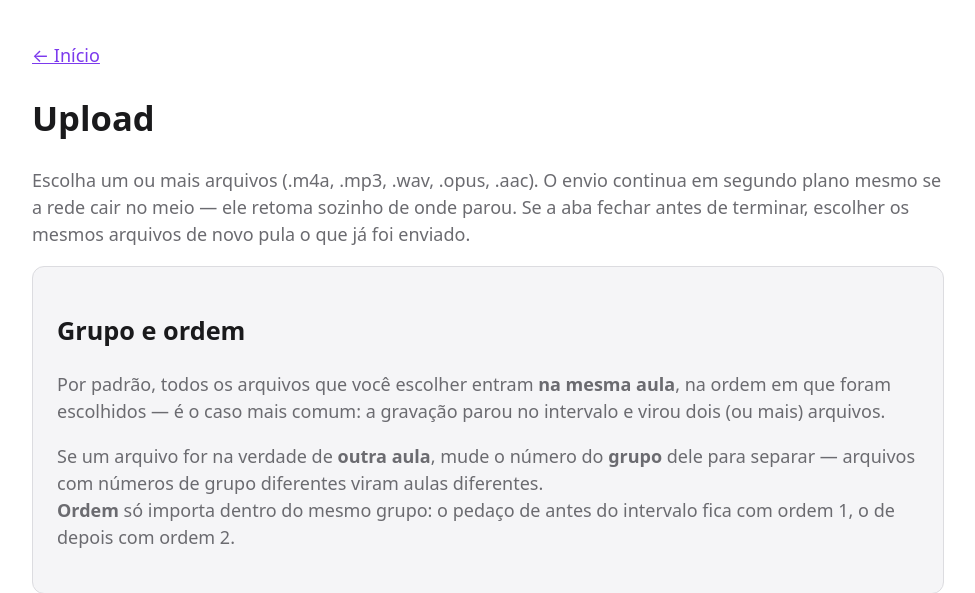
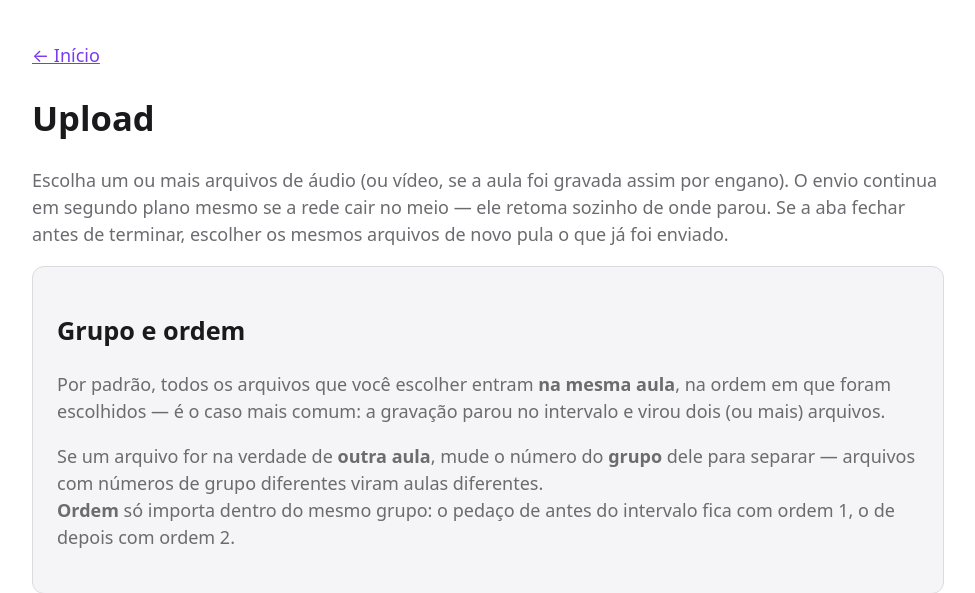
Before and after one commit to mecadosjogos/estudos, a Python web app: template server/app/templates/upload.html in a window 1280 px wide. Shown: the top 593 px of the page, without its empty margins (152-1127 px from the left). Run offline with Jinja, Linux system fonts and the light colour scheme; the template is opened without the code that fills it, so the values that code supplies are empty.

Commit message:
Fase 3: para de restringir por extensão, aceita áudio/vídeo em geral
Terceira extensão real rejeitada em teste manual (.mp4, depois de .opus
e .aac) — sinal de que ficar validando extensão por extensão é o
problema, não a lista em si. ffmpeg (fase 4) lê o áudio de qualquer
contêiner comum, então a validação agora cobre a família inteira
(.m4a/.mp3/.wav/.opus/.aac/.ogg/.flac/.mp4/.mov/.webm/.3gp) e o input
usa accept="audio/*,video/*" em vez de listar extensão por extensão no
HTML. O texto da página também para de prometer uma lista mais curta
do que a real.

Co-Authored-By: Claude Sonnet 5 <noreply@anthropic.com>

```diff
--- a/server/app/templates/upload.html
+++ b/server/app/templates/upload.html
@@ -4,9 +4,10 @@
 <p><a href="/">← Início</a></p>
 <h1>Upload</h1>
 <p class="muted">
-	Escolha um ou mais arquivos (.m4a, .mp3, .wav, .opus, .aac). O envio continua em segundo
-	plano mesmo se a rede cair no meio — ele retoma sozinho de onde parou. Se a aba fechar antes
-	de terminar, escolher os mesmos arquivos de novo pula o que já foi enviado.
+	Escolha um ou mais arquivos de áudio (ou vídeo, se a aula foi gravada assim por engano). O
+	envio continua em segundo plano mesmo se a rede cair no meio — ele retoma sozinho de onde
+	parou. Se a aba fechar antes de terminar, escolher os mesmos arquivos de novo pula o que já
+	foi enviado.
 </p>
 
 <div class="card">
@@ -26,7 +27,7 @@
 </div>
 
 <div class="card">
-	<input type="file" id="file-input" accept=".m4a,.mp3,.wav,.opus,.aac" multiple>
+	<input type="file" id="file-input" accept="audio/*,video/*" multiple>
 </div>
 
 <div id="file-rows"></div>
```
Also changed, not shown: server/app/config.py (+6 -1 lines), server/tests/test_uploads.py (+2 -2 lines).
